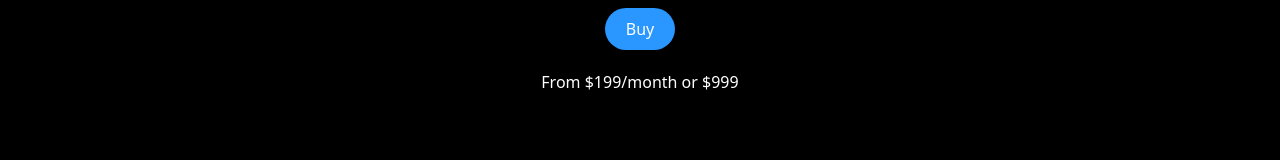
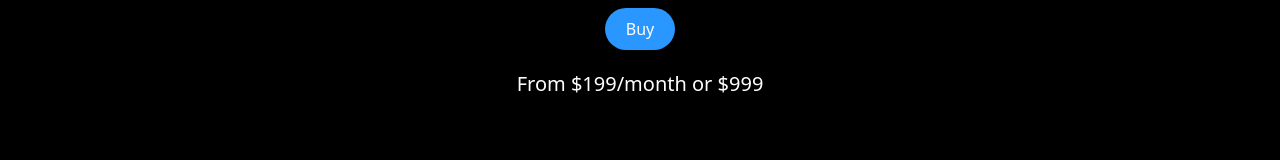
Before and after one commit to Tez-cyber/apple-site, a React (Vite) app: page / in a window 1280 px wide. Shown: the part 639-799 px from the top of the page. Built offline with nearby package versions, Linux system fonts and the light colour scheme.

Commit message:
Added comments to Hero.jsx

```diff
--- a/src/components/Hero.jsx
+++ b/src/components/Hero.jsx
@@ -4,6 +4,8 @@ import { heroVideo, smallHeroVideo } from "../utils"
 import { useEffect, useState } from 'react'
 
 const Hero = () => {
+  //============== useState Hooks
+  //===== Handle video display
   const [videoSrc, setVideoSrc] = useState(window.innerWidth < 760 ? smallHeroVideo : heroVideo)
   const handleVideoSrc = () => {
     if(window.innerWidth < 760) {
@@ -12,6 +14,8 @@ const Hero = () => {
       setVideoSrc(heroVideo)
     }
   }
+
+  //======== useEffect Hook
   useEffect(() => {
     window.addEventListener('resize', handleVideoSrc)
 
@@ -19,6 +23,8 @@ const Hero = () => {
       window.removeEventListener('resize', handleVideoSrc)
     }
   })
+
+  //========= Animation using useGSAP
   useGSAP(() => {
     gsap.to('.hero-title', {
       opacity: 1,
@@ -31,11 +37,12 @@ const Hero = () => {
       delay: 2.5
     })
   }, [])
+
   return (
     <section className='w-full nav-height bg-black relative'>
         <div className="h-5/6 w-full flex-center flex-col">
             <p className='hero-title'>Iphone 15 Pro</p>
-            <div className="md:w-10/12 w-9/12">
+            <div className="w-9/12 md:w-10/12">
               <video className='pointer-events-none' autoPlay muted playsInline={true} key={videoSrc}>
                 <source src={videoSrc} type='video/mp4' />
               </video>
@@ -43,7 +50,7 @@ const Hero = () => {
         </div>
         <div id="cta" className='flex flex-col items-center opacity-0 translate-y-20'>
           <a href="#highlights" className='btn'>Buy</a>
-          <p>From $199/month or $999</p>
+          <p className='font-medium text-xl'>From $199/month or $999</p>
         </div>
     </section>
   )
```
